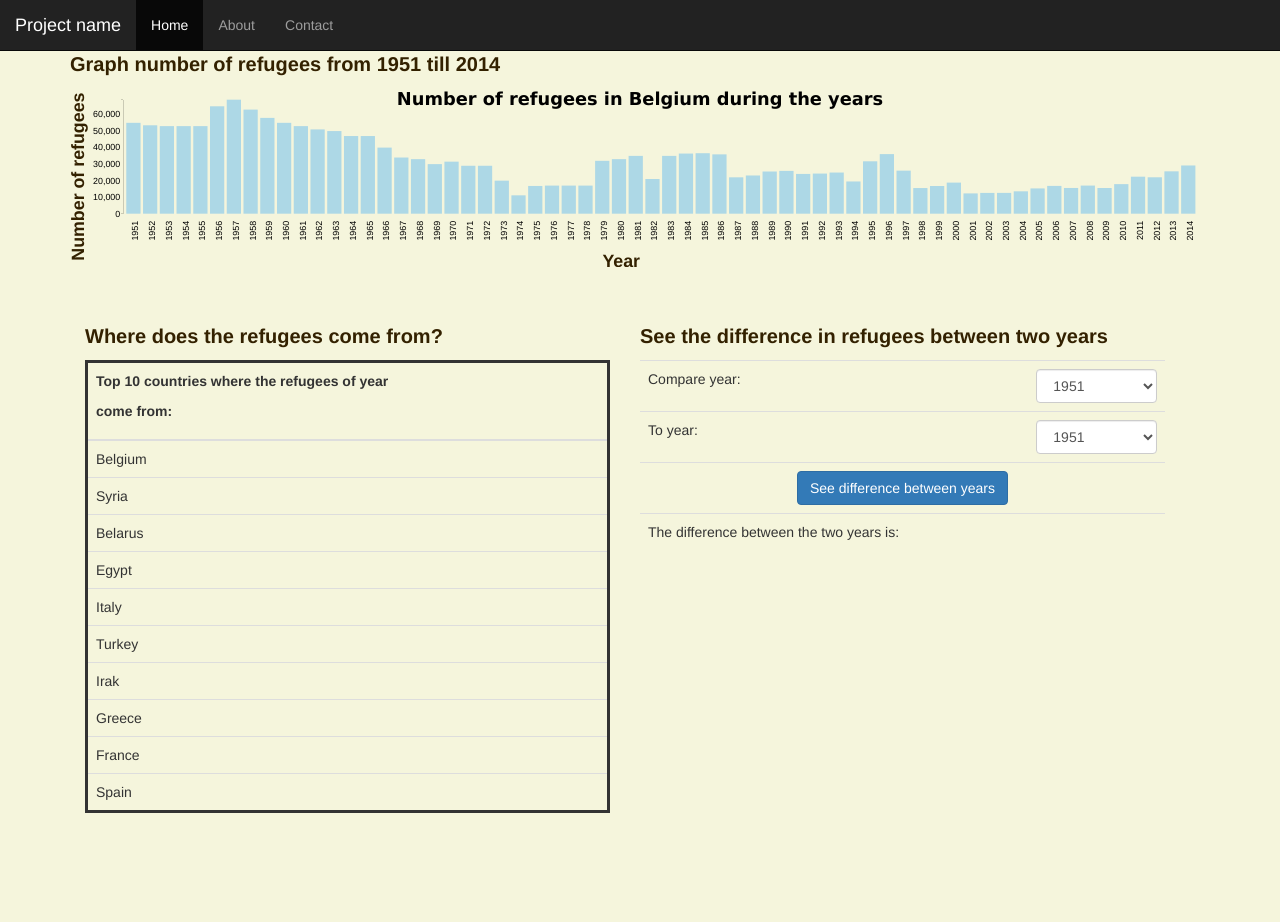
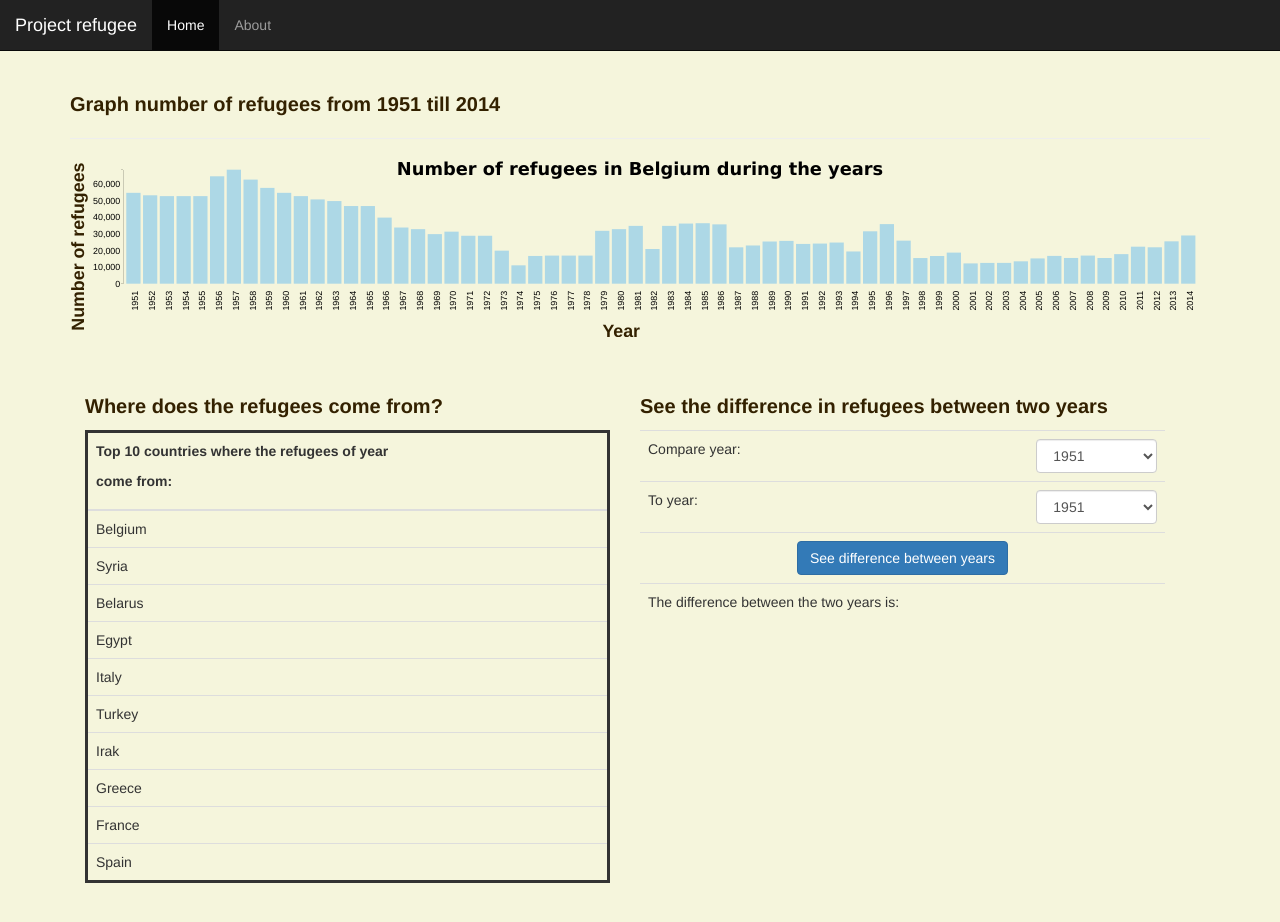
Before and after one commit to jodecler/InfoVis, a plain HTML site: page index.html in a window 1280 px wide. Before the commit the page ends 857 px from the top, so only its background shows below. Drawn offline with nearby package versions, Linux system fonts and the light colour scheme; a script that the page names is missing.

Commit message:
small changes, title and navbalk

```diff
--- a/index.html
+++ b/index.html
@@ -19,16 +19,13 @@
 <body>
 
     <nav class="navbar navbar-fixed-top navbar-inverse">
-      <a class="navbar-brand" href="#">Project name</a>
+      <a class="navbar-brand" href="#">Project refugee</a>
       <ul class="nav navbar-nav">
         <li class="nav-item active">
           <a class="nav-link" href="#">Home <span class="sr-only">(current)</span></a>
         </li>
         <li class="nav-item">
           <a class="nav-link" href="#">About</a>
-        </li>
-        <li class="nav-item">
-          <a class="nav-link" href="#">Contact</a>
         </li>
       </ul>
     </nav>
@@ -37,7 +34,7 @@
 
 
      <div>
-        <p id="title">Graph number of refugees from 1951 till 2014</p>
+        <div class="page-header"><p id="title">Graph number of refugees from 1951 till 2014</p></div>
         <div id="graphdiv"/div>
     </div>
 
```
